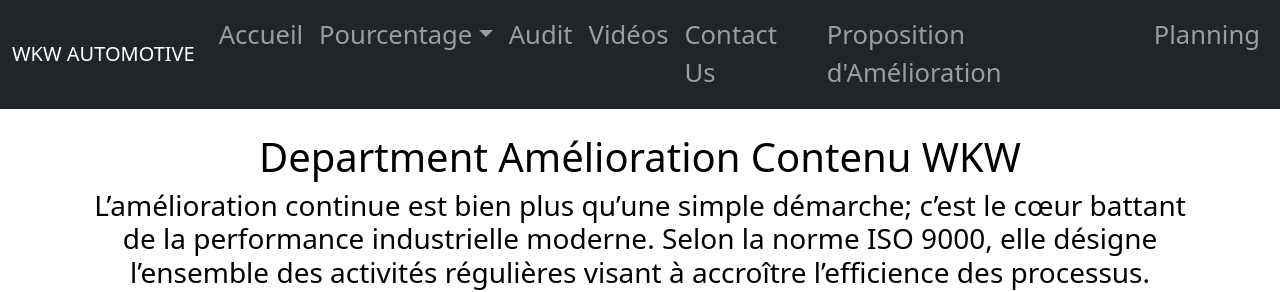
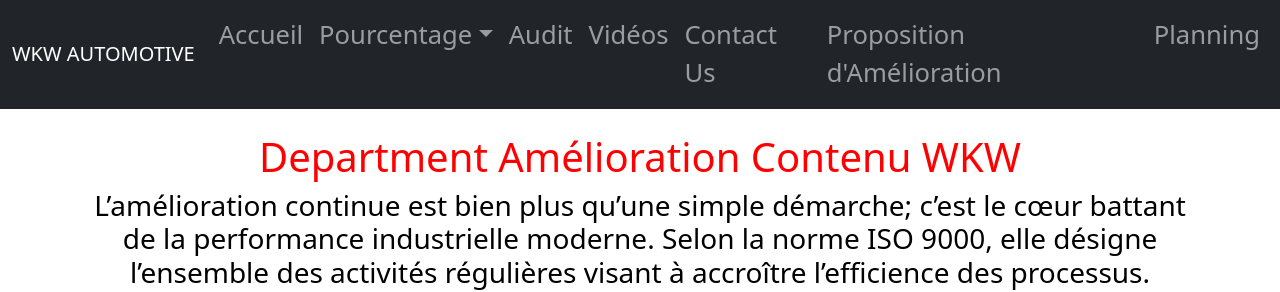
Before and after one commit to Utiqano/Appwkw, a plain HTML site: page index.html in a window 1280 px wide. Shown: the top 292 px of the page. Drawn offline with nearby package versions, Linux system fonts and the light colour scheme.

Commit message:
Update index.html

```diff
--- a/index.html
+++ b/index.html
@@ -9,9 +9,15 @@
     <link href="https://cdn.jsdelivr.net/npm/bootstrap@5.3.0/dist/css/bootstrap.min.css" rel="stylesheet">
 <style>
     /* Ensure the text color is black for both h1 and h3 */
-    h1, h3 {
+     h3 {
         color: black !important; /* Use !important to override any other styles */
     }
+h1{
+    color: red;
+}
+
+
+
 
     /* Existing styles */
     .text-animation {
```
